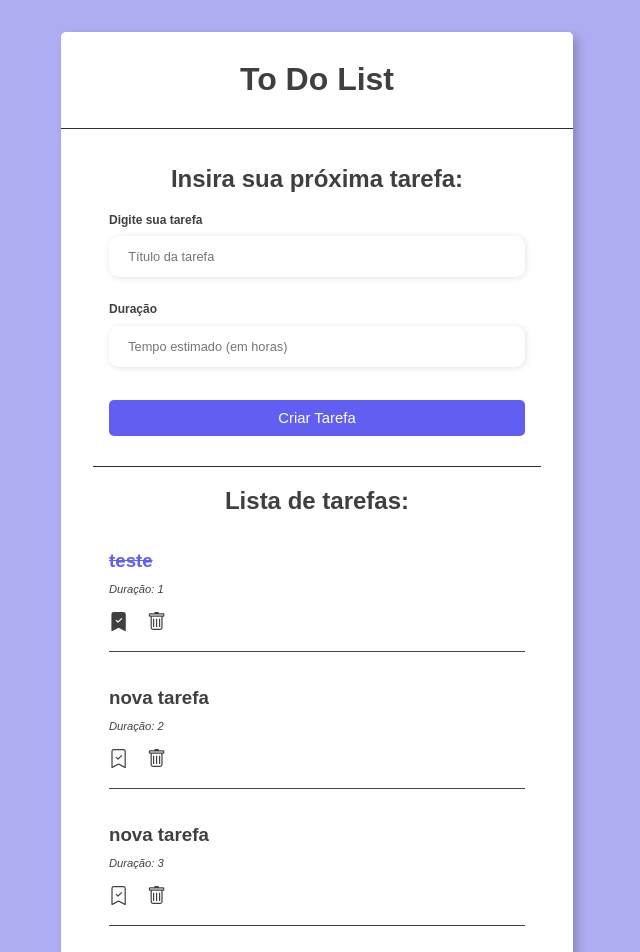
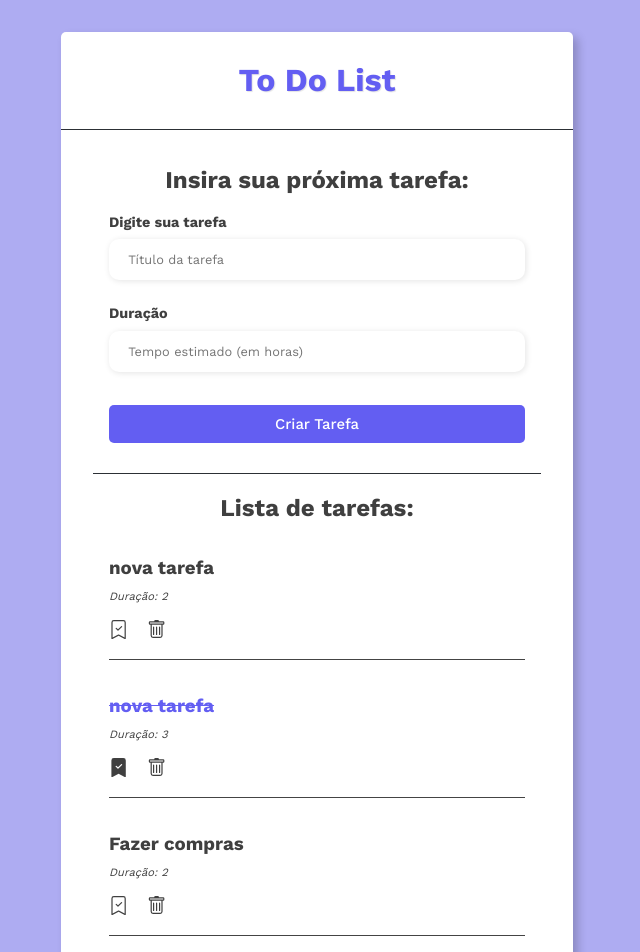
Before and after one commit to IagoLeobas/ToDo, a React (Create React App) app in the folder my-app/: page / in a window 1280 px wide. Shown: the top 952 px of the page, without its empty margins (323-963 px from the left). Built offline with nearby package versions, Linux system fonts and the light colour scheme; data requests are answered from the project's data file.

Commit message:
feat: update style

```diff
--- a/my-app/data/db.json
+++ b/my-app/data/db.json
@@ -1,11 +1,5 @@
 {
   "todos": [
-    {
-      "id": 0.024059307072436642,
-      "title": "teste",
-      "time": "1",
-      "done": true
-    },
     {
       "id": 0.349084614304497,
       "title": "nova tarefa",
@@ -16,6 +10,12 @@
       "id": 0.2916399510761081,
       "title": "nova tarefa",
       "time": "3",
+      "done": true
+    },
+    {
+      "id": 0.9839181862078004,
+      "title": "Fazer compras",
+      "time": "2",
       "done": false
     }
   ]
--- a/my-app/src/App.css
+++ b/my-app/src/App.css
@@ -16,6 +16,8 @@
 
 .todo-header h1 {
   margin: 1;
+  color: #635EF2;
+  text-shadow: 1px 1px 1px #0000001c;
 }
 
 .form-todo {
@@ -37,12 +39,14 @@
 }
 
 .form-control label {
-  font-size: 0.75rem;
-  font-weight: 600;
+  font-family: Work Sans;
+  font-size: 0.9rem;
+  font-weight: 800;
   color: #000000c0;
 }
 
 .form-control input {
+  font-family: Work Sans;
   margin: 0.6rem 0;
   padding: 0.8rem 1.2rem;
   border: none;
@@ -59,8 +63,8 @@
   outline: 1px solid #635EF2;
 }
 
-
 input[type="submit"] {
+  font-family: Work Sans;
   width: 100%;
   margin-top: 0.5rem;
   margin-bottom: 0.9rem;
--- a/my-app/src/App.js
+++ b/my-app/src/App.js
@@ -84,6 +84,7 @@ function App() {
         <h1>To Do List</h1>
       </div>
 
+
       <div className='form-todo'>
         <h2>Insira sua próxima tarefa:</h2>
         <form onSubmit={handleSubmit}>
--- a/my-app/src/index.css
+++ b/my-app/src/index.css
@@ -1,3 +1,5 @@
+@import url('https://fonts.googleapis.com/css2?family=Work+Sans:wght@100;200;300;400;500;600;700&display=swap');
+
 html {
   background: #AEACF2;
 }
@@ -6,5 +8,5 @@ html {
 body {
   margin: 0;
   padding: 0;
-  font-family: Arial, Helvetica, sans-serif;
+  font-family: Work Sans;
 }
```
